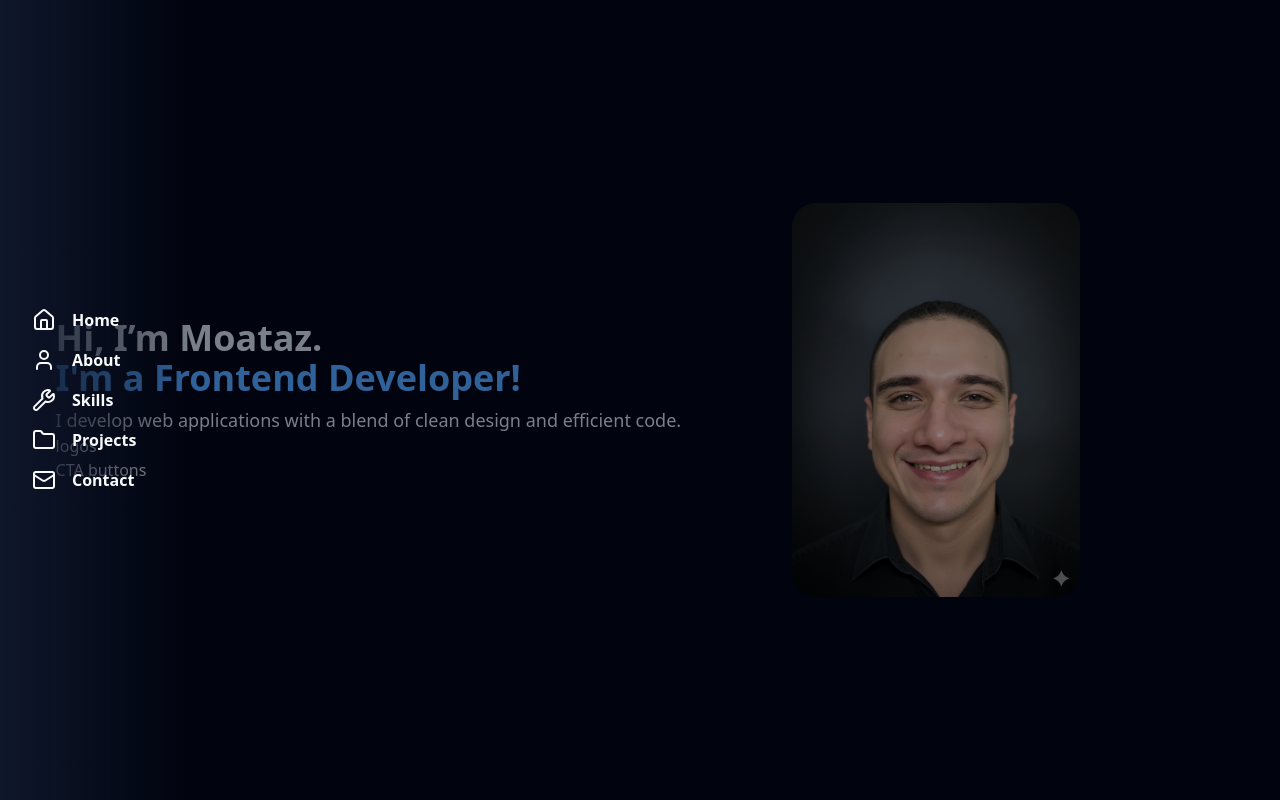
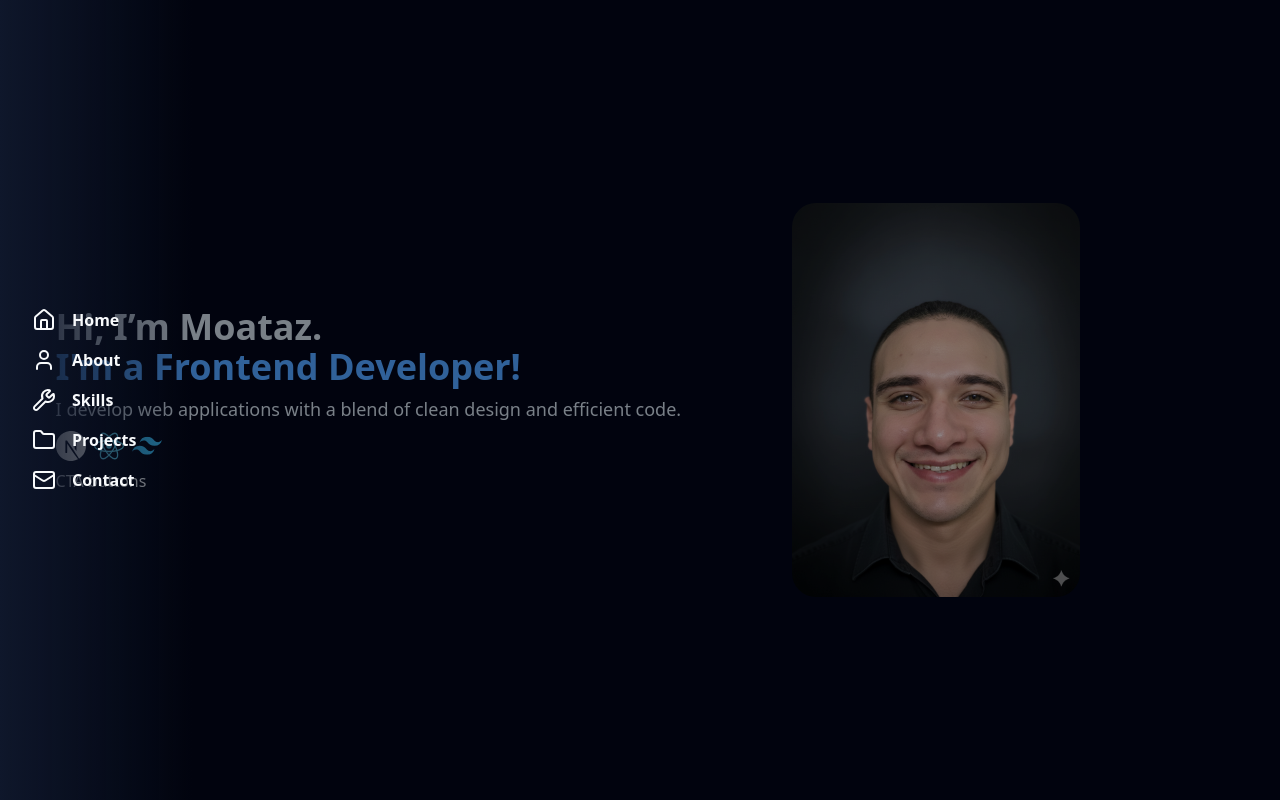
Before and after one commit to MoatazJS/moataz-portfolio, a Next.js app: page / in a window 1280 px wide. Built offline with nearby package versions, Linux system fonts and the light colour scheme.

Commit message:
added logos in hero section of main tech

```diff
--- a/components/Hero.tsx
+++ b/components/Hero.tsx
@@ -21,7 +21,27 @@ export default function Hero() {
               I develop web applications with a blend of clean design and
               efficient code.
             </p>
-            <div>logos</div>
+            <div className="flex gap-2 my-2 justify-center md:justify-start">
+              <Image
+                src={"/NextJs.svg"}
+                alt="Nextjs logo"
+                width={30}
+                height={30}
+                className="invert brightness-200"
+              />
+              <Image
+                src={"/ReactLogo.svg"}
+                alt="React logo"
+                width={30}
+                height={30}
+              />
+              <Image
+                src={"/TailwindCss.svg"}
+                alt="Tailwind logo"
+                width={30}
+                height={30}
+              />
+            </div>
             <div>CTA buttons</div>
           </div>
           <div>
```
